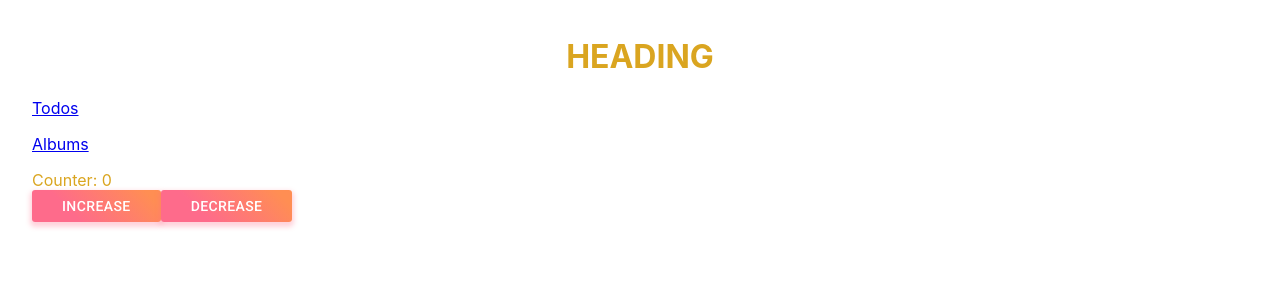
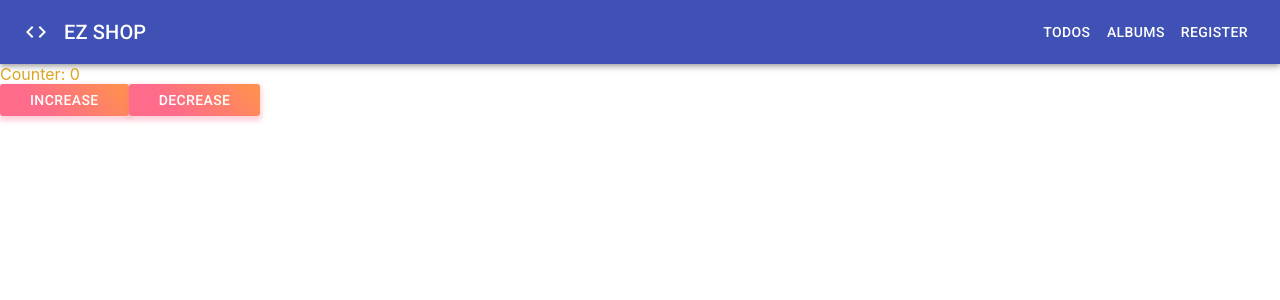
Before and after one commit to paulnguyen-mn/learn-reactjs, a React (Create React App) app: page / in a window 1280 px wide. Shown: the top 300 px of the page. Built offline with nearby package versions, Linux system fonts and the light colour scheme; no server answers.

Commit message:
Add Appbar

```diff
--- a/src/App.css
+++ b/src/App.css
@@ -1,5 +1,5 @@
 .app {
-  padding: 1rem 2rem;
+  /* padding: 1rem 2rem; */
 }
 
 .App-logo {
--- a/src/App.js
+++ b/src/App.js
@@ -1,20 +1,12 @@
+import Header from 'components/Header';
 import React, { useEffect } from 'react';
 import { NavLink, Redirect, Route, Switch } from 'react-router-dom';
 import productApi from './api/productApi';
+import './App.css';
 import NotFound from './components/NotFound';
 import AlbumFeature from './features/Album';
 import CounterFeature from './features/Counter';
 import TodoFeature from './features/Todo';
-import './App.css';
-import styled from 'styled-components';
-
-// CSS in JS
-const Title = styled.h1`
-  text-align: center;
-  font-weight: bold;
-
-  color: ${(props) => props.color || 'green'};
-`;
 
 function App() {
   useEffect(() => {
@@ -31,18 +23,8 @@
 
   return (
     <div className="app">
-      <Title color="goldenrod">HEADING</Title>
+      <Header />
 
-      <p>
-        <NavLink to="/todos" activeClassName="active-menu">
-          Todos
-        </NavLink>
-      </p>
-      <p>
-        <NavLink to="/albums" activeClassName="active">
-          Albums
-        </NavLink>
-      </p>
       <Switch>
         <Redirect from="/home" to="/" exact />
         <Redirect from="/post-list/:postId" to="/posts/:postId" exact />
--- a/src/components/Header/index.jsx
+++ b/src/components/Header/index.jsx
@@ -1,17 +1,41 @@
+import AppBar from '@material-ui/core/AppBar';
+import Button from '@material-ui/core/Button';
+import { makeStyles } from '@material-ui/core/styles';
+import Toolbar from '@material-ui/core/Toolbar';
+import Typography from '@material-ui/core/Typography';
+import CodeIcon from '@material-ui/icons/Code';
 import React from 'react';
-import PropTypes from 'prop-types';
-import './styles.scss';
 
-Header.propTypes = {
+const useStyles = makeStyles((theme) => ({
+  root: {
+    flexGrow: 1,
+  },
+  menuButton: {
+    marginRight: theme.spacing(2),
+  },
+  title: {
+    flexGrow: 1,
+  },
+}));
 
-};
+export default function Header() {
+  const classes = useStyles();
 
-function Header(props) {
   return (
-    <div>
-      Header
+    <div className={classes.root}>
+      <AppBar position="static">
+        <Toolbar>
+          <CodeIcon className={classes.menuButton} />
+
+          <Typography variant="h6" className={classes.title}>
+            EZ SHOP
+          </Typography>
+
+          <Button color="inherit">Todos</Button>
+          <Button color="inherit">Albums</Button>
+          <Button color="inherit">Register</Button>
+        </Toolbar>
+      </AppBar>
     </div>
   );
 }
-
-export default Header;
```
